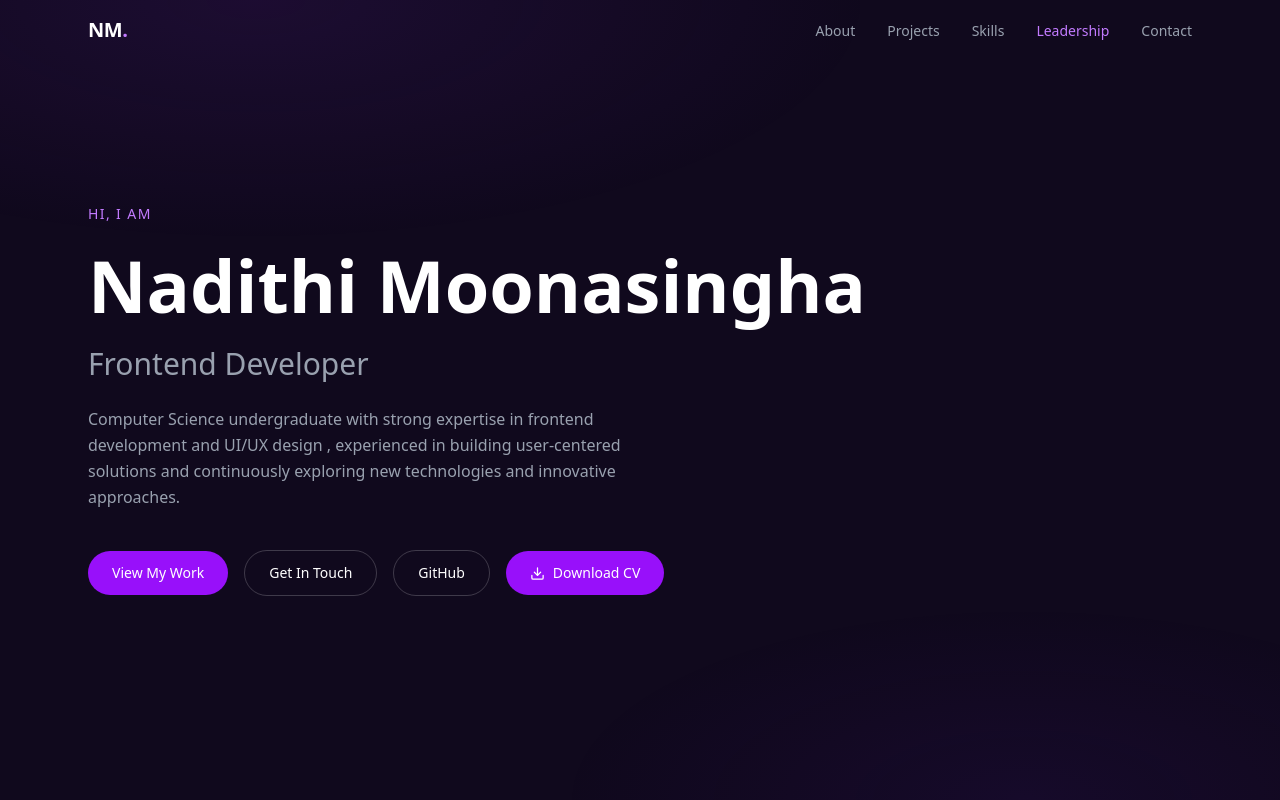
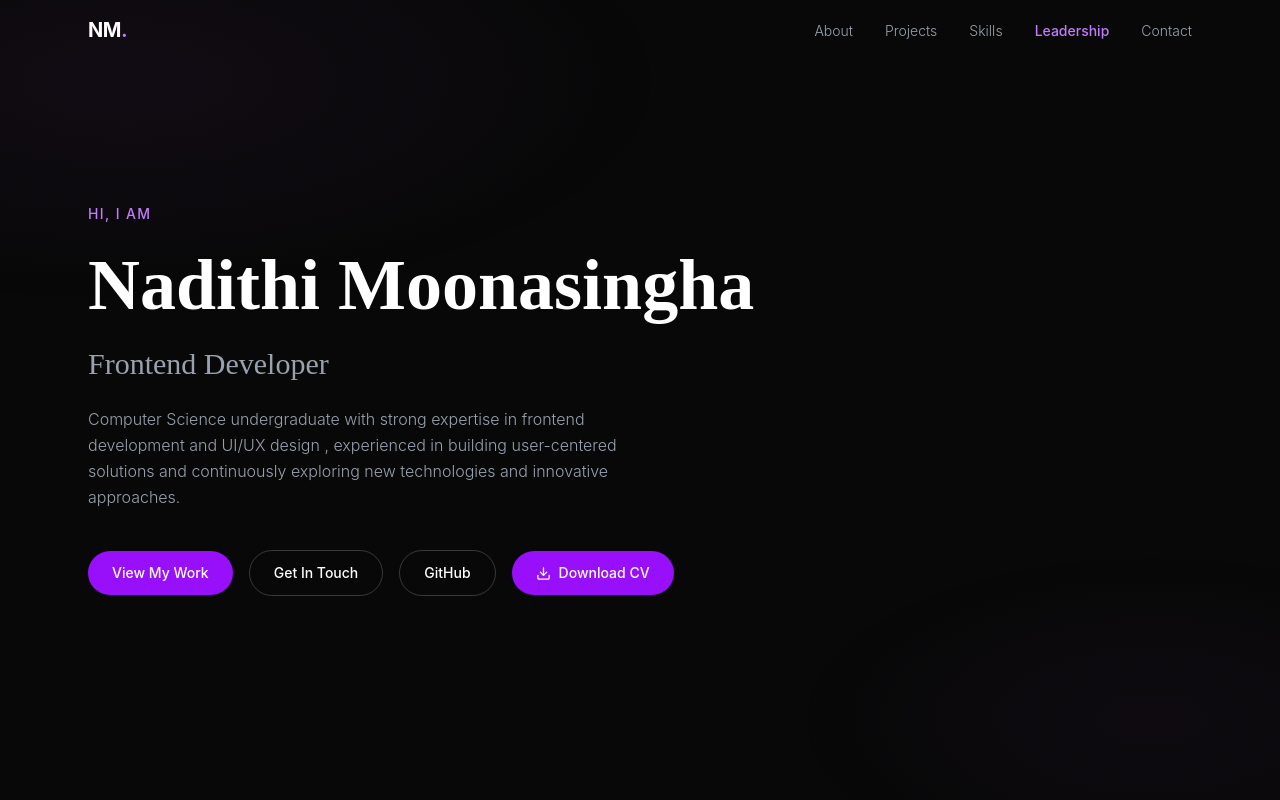
Before and after one commit to NadithiMoonasingha/My_Portfolio, a Next.js app: page / in a window 1280 px wide. Shown: the top 800 px of the page. Built offline with nearby package versions, Linux system fonts and the light colour scheme.

Commit message:
Update globals.css

```diff
--- a/src/app/globals.css
+++ b/src/app/globals.css
@@ -1,23 +1,24 @@
 @import "tailwindcss";
+/*@import url('https://fonts.googleapis.com/css2?family=Playfair+Display:ital,wght@0,400;0,500;0,700;1,400&family=Inter:wght@300;400;500&display=swap');*/
 
-html {
-  scroll-behavior: smooth;
+html { scroll-behavior: smooth; }
+
+body {
+  background-color: #080808;
+  color: #e8e8e8;
+  font-family: 'Inter', sans-serif;
+  font-weight: 300;
 }
 
-body {
-  background-color: #10091D;
-  color: #ededed;
-}
+h1, h2, h3 { font-family: 'Playfair Display', serif; }
+
+.accent { color: #954cb7; }
 
 .gradient-bg {
-  position: fixed;
-  top: 0;
-  left: 0;
-  width: 100%;
-  height: 100%;
-  z-index: -1;
-  pointer-events: none;
+  position: fixed; top: 0; left: 0;
+  width: 100%; height: 100%;
+  z-index: -1; pointer-events: none;
   background:
-    radial-gradient(ellipse 80% 50% at 20% 0%, rgba(120, 40, 200, 0.12) 0%, transparent 60%),
-    radial-gradient(ellipse 60% 40% at 80% 100%, rgba(80, 20, 160, 0.10) 0%, transparent 60%);
+    radial-gradient(ellipse 60% 40% at 10% 10%, rgba(149,76,183,0.07) 0%, transparent 70%),
+    radial-gradient(ellipse 40% 30% at 90% 90%, rgba(149,76,183,0.05) 0%, transparent 70%);
 }
```
